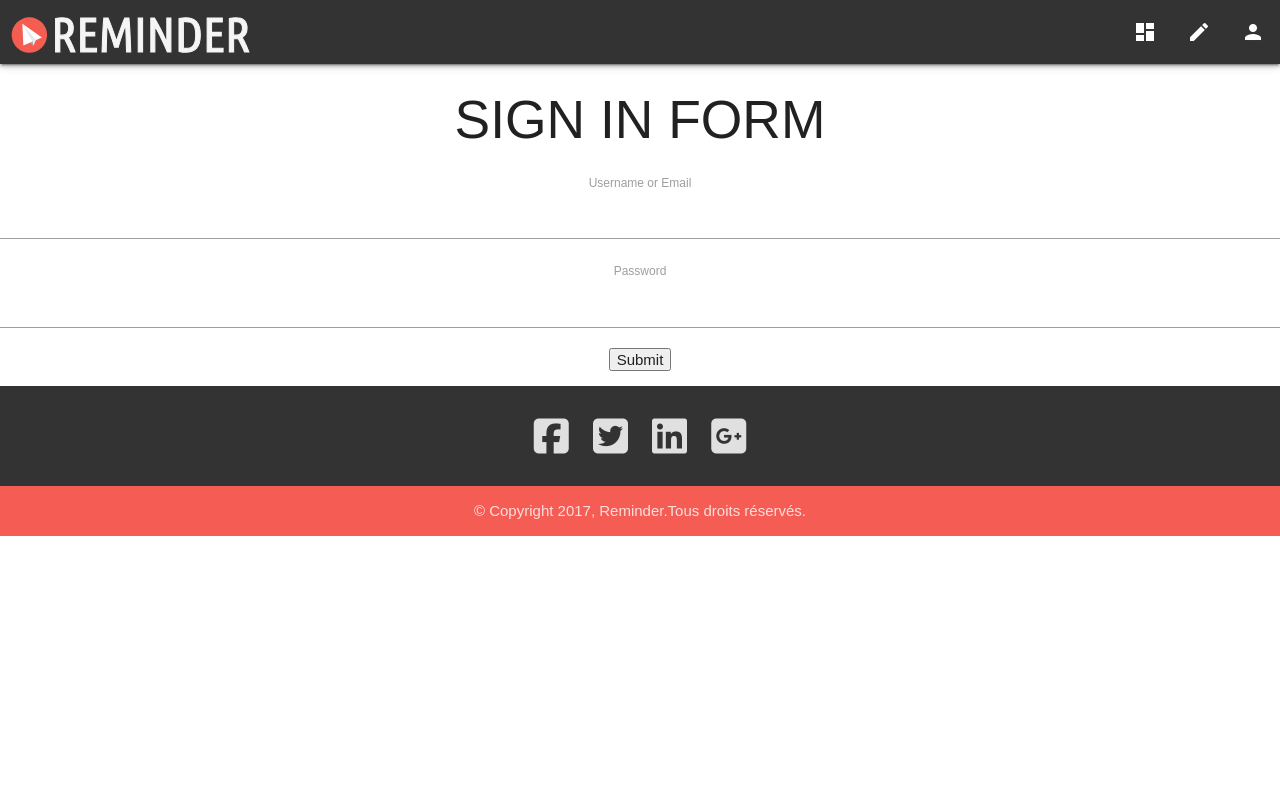
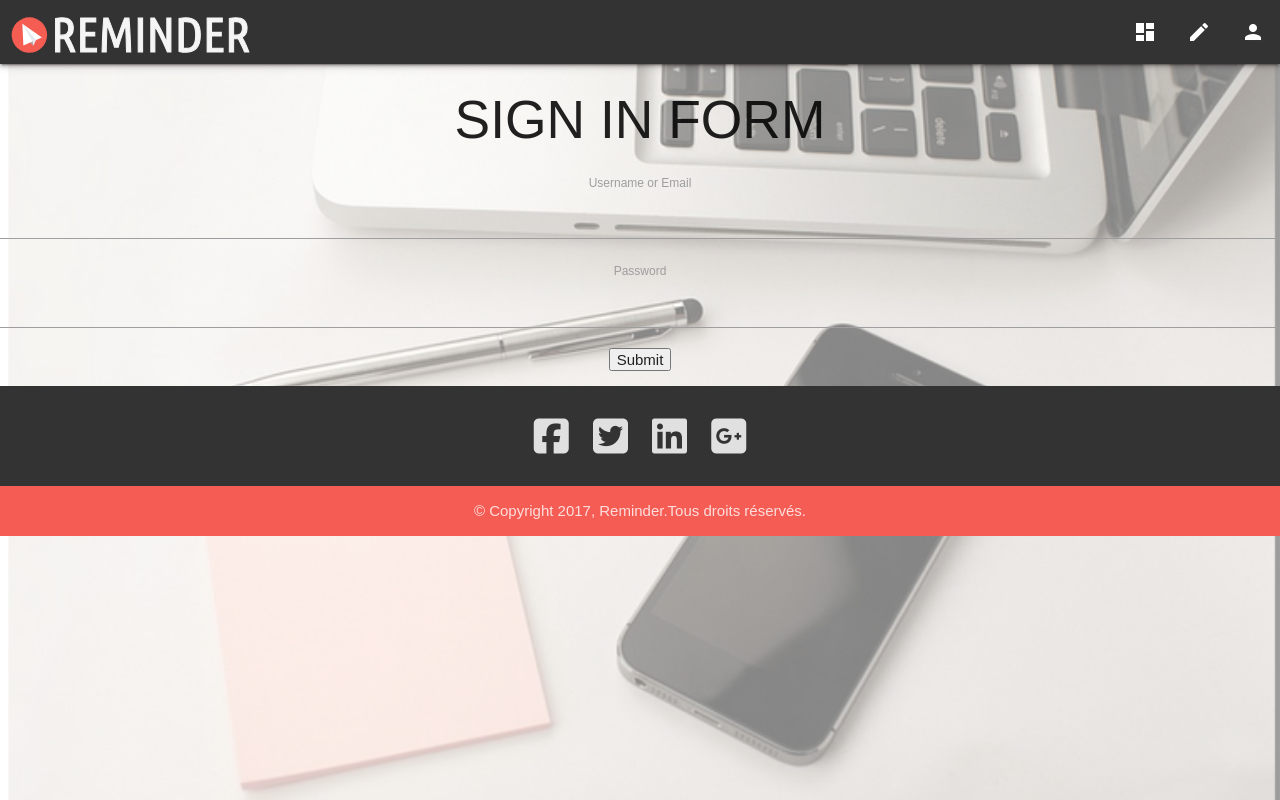
Before and after one commit to RQMdev/Reminder, a React (Create React App) app: page /signin in a window 1280 px wide. Built offline with nearby package versions, Linux system fonts and the light colour scheme.

Commit message:
ajout background

```diff
--- a/src/App.css
+++ b/src/App.css
@@ -6,7 +6,10 @@ li {
     list-style-type: none;
 }
 
-body {}
+body {
+    background-image: url('background.jpg');
+    background-size: cover;
+}
 
 
 /*========================== 02. MENU ==========================++++++++++*/
```
Also changed, not shown: src/background.jpg (added).
